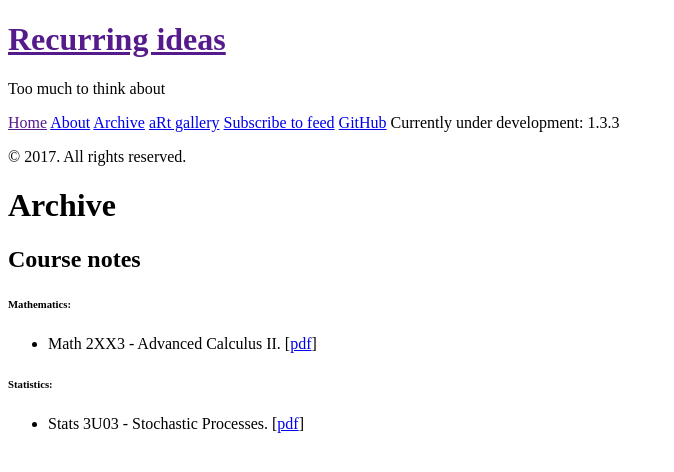
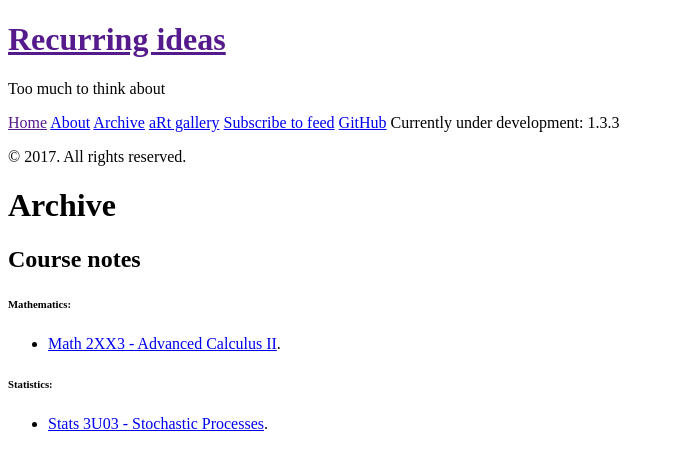
Before and after one commit to parksw3/parksw3.github.io, a Jekyll site: the page built from archive.md, in a window 1280 px wide. Shown: the top 472 px of the page, without its empty margins (0-674 px from the left). Built offline with Jekyll 4.4.1, drawn with Linux system fonts in a browser that asks for light colours.

Commit message:
trying something

```diff
--- a/archive.md
+++ b/archive.md
@@ -8,8 +8,8 @@
 
 ###### Mathematics:
 
-* Math 2XX3 - Advanced Calculus II. \[[pdf](/archive2/course_notes/math_2xx3_lecture_notes.pdf)\]
+* [Math 2XX3 - Advanced Calculus II](archive/course_notes/math_2xx3_lecture_notes.pdf).
 
 ###### Statistics:
 
-* Stats 3U03 - Stochastic Processes. \[[pdf](/archive2/course_notes/stats_3u03_lecture_notes.pdf)\]
+* [Stats 3U03 - Stochastic Processes](/archive/course_notes/stats_3u03_lecture_notes.pdf).
```
Also changed, not shown: 4 other files.
